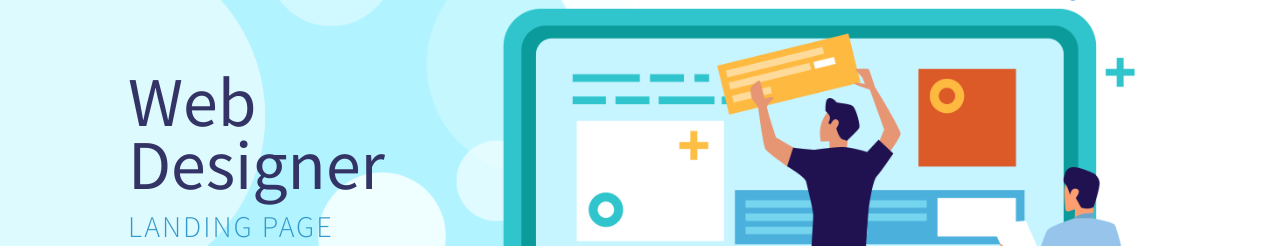
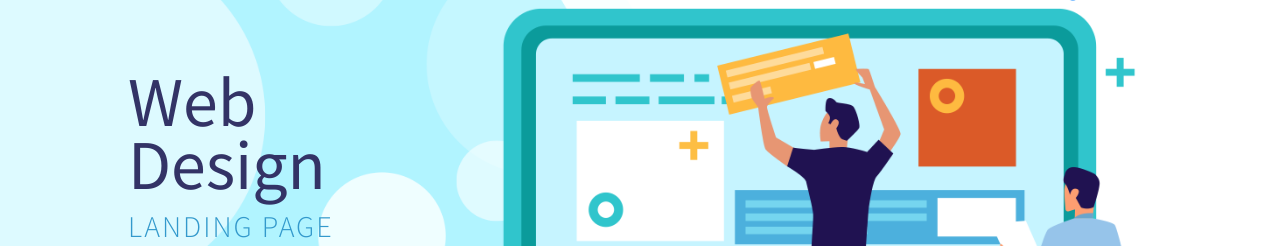
Before and after one commit to troquatte/hands-on-curso-front-end-1, a plain HTML site: page index.html in a window 1280 px wide. Shown: the part 192-438 px from the top of the page. Drawn offline with Linux system fonts and the light colour scheme.

Commit message:
Update index.html

```diff
--- a/index.html
+++ b/index.html
@@ -57,7 +57,7 @@
       <section class="row sobre-web-design">
         <!-- Contúdo de Texto Sobre o Site -->
         <article>
-          <h1>Web Designer</h1>
+          <h1>Web Design</h1>
           <h2>Landing Page</h2>
 
           <p>
```
